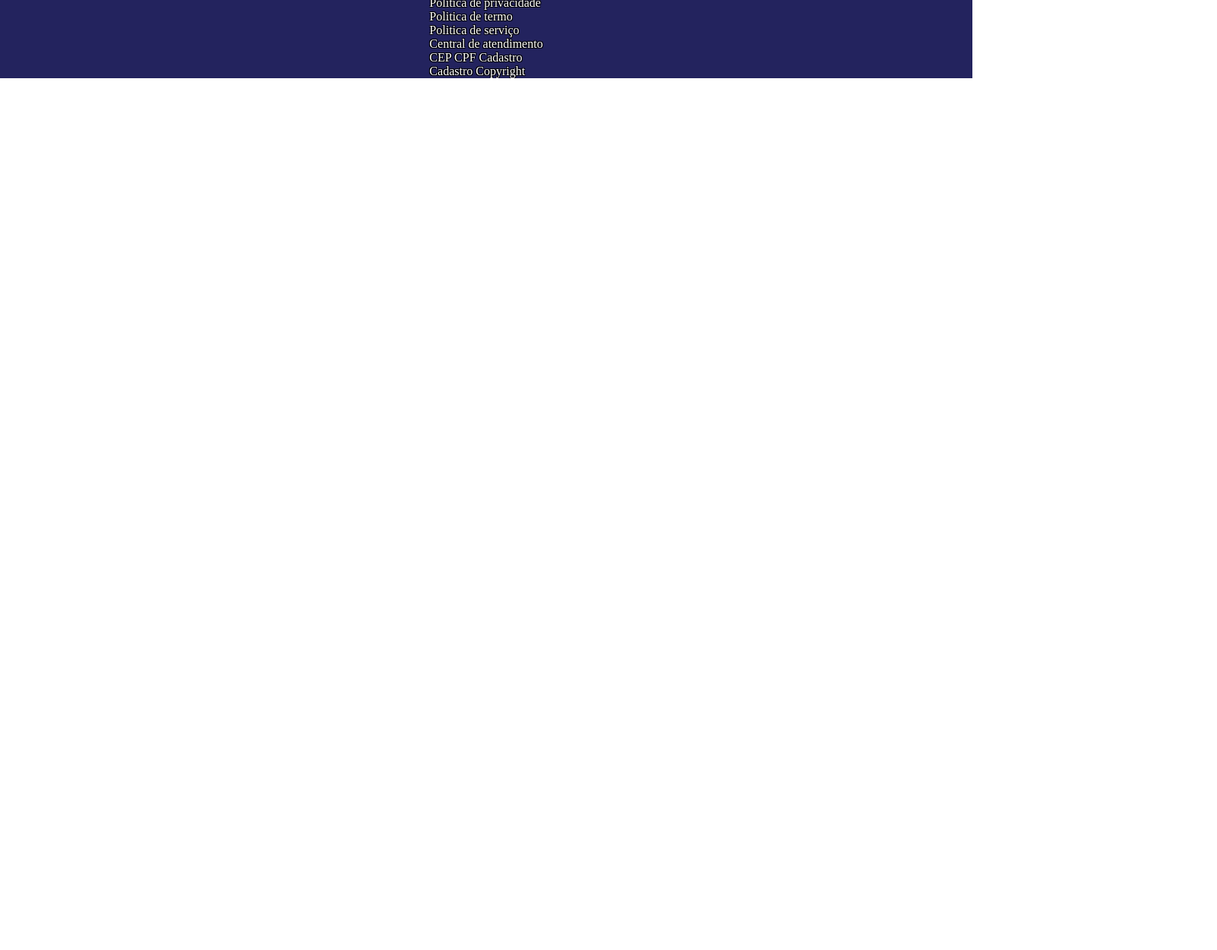
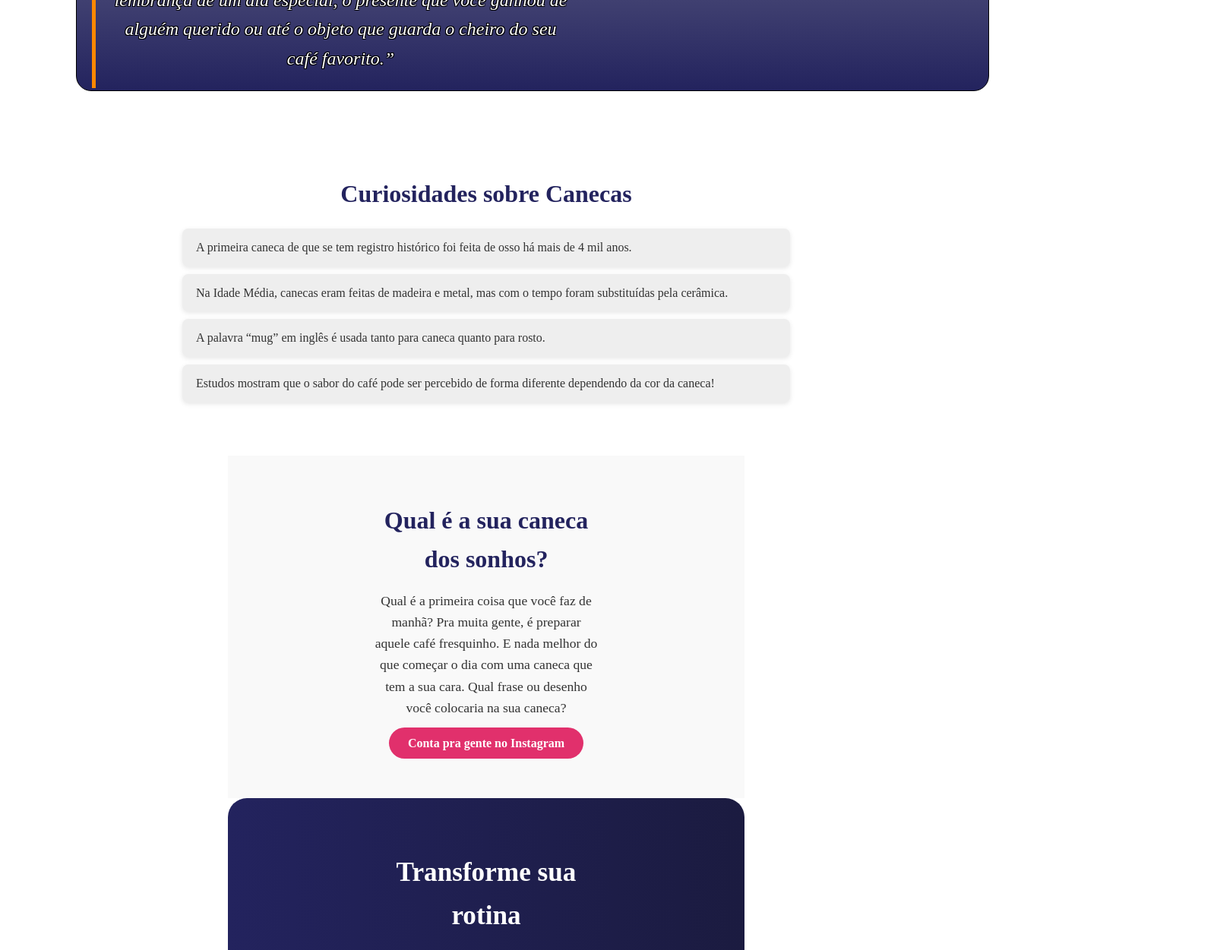
Before and after one commit to GuilherrSilva/Mavi_Canecas, a plain HTML site: page pag2.html in a window 1280 px wide. Shown: the part 756-2007 px from the top of the page at 76% size, 1602 px wide, since content can reach past the window. Before the commit the page ends 859 px from the top, so only its background shows below. Drawn offline with Linux system fonts and the light colour scheme.

Commit message:
tentativa de colocar conteúdo no site
tentar arrumar na sala

```diff
--- a/Pag2.css
+++ b/Pag2.css
@@ -106,12 +106,12 @@ footer {
 	.block {
 	  display: flex;
 	  justify-content: center;
-	  margin: 50px 400px 50px 400px;
+	  margin: 50px 100px 50px 100px;
 	  background-image: linear-gradient(to bottom, #C9C9C9, #23235e);
 	  border: 1px solid black;
 	  border-radius: 20px;
 	  width: 1200px;
-	  height: 350px;
+	  height: 680px;
 	  align-items: center;
 
   }
@@ -141,8 +141,15 @@ footer {
 	}
 
 	.font2 {
-		font-size: 20px;
+		font-size: 23px;
 		margin-top: 20px;
+		color: white;
+		text-shadow:
+    -1px -1px 0 black,
+     1px -1px 0 black,
+    -1px  1px 0 black,
+     1px  1px 0 black;
+	 padding: 20px;
 	}
 
 	.font3 {
@@ -152,3 +159,124 @@ footer {
 		border-bottom: 1px solid black;
 		margin-right: 480px;
 	}
+
+	.boxshadow {
+  text-shadow: 9px 13px 9px black;
+  font-size: 24px;
+  text-transform: uppercase;
+  letter-spacing: 3px;
+  font-family: Monotype Corsiva;
+  color: white
+}
+	/* Reset */
+
+main {
+  line-height: 1.6;
+  color: #333;
+}
+
+
+
+
+/* Bloco 2 – Inspiracional */
+.sobre-inspiracao {
+
+
+  text-align: center;
+  font-style: italic;
+}
+.sobre-inspiracao blockquote {
+  font-size: 1.5rem;
+  border-left: 5px solid #ff8800;
+  display: inline-block;
+  color: white;
+  text-shadow:
+    -1px -1px 0 black,
+     1px -1px 0 black,
+    -1px  1px 0 black,
+     1px  1px 0 black;
+	 padding: 20px;
+	 margin-top: 20px;
+}
+
+/* Bloco 3 – Curiosidades */
+.sobre-curiosidades {
+  background: white;
+  padding: 60px 15%;
+}
+.sobre-curiosidades h2 {
+  color: #23235e;
+  font-size: 2rem;
+  margin-bottom: 20px;
+  text-align: center;
+}
+.sobre-curiosidades ul {
+  list-style: none;
+  max-width: 800px;
+  margin: auto;
+}
+.sobre-curiosidades li {
+  background: #eee;
+  margin: 10px 0;
+  padding: 12px 18px;
+  border-radius: 8px;
+  box-shadow: 0 2px 6px rgba(0,0,0,0.1);
+  transition: 0.3s;
+}
+
+sobre-curiosidades li:hover {
+	opacity: 0.5;
+
+}
+
+
+
+/* Bloco 5 – Engajamento */
+.sobre-engajamento {
+  background: #f9f9f9;
+  padding: 60px 15%;
+  text-align: center;
+  margin: 0px 300px 0px 300px;
+}
+.sobre-engajamento h2 {
+  color: #23235e;
+  margin-bottom: 15px;
+  font-size: 2rem;
+}
+.sobre-engajamento p {
+  font-size: 1.1rem;
+  margin-bottom: 20px;
+}
+.btn-instagram {
+  background: #e1306c;
+  color: white;
+  padding: 12px 25px;
+  border-radius: 25px;
+  text-decoration: none;
+  font-weight: bold;
+  transition: 0.3s;
+}
+.btn-instagram:hover {
+  background: #c7295e;
+}
+
+/* Bloco 6 – Chamada Final */
+.sobre-final {
+  background: linear-gradient(to right, #23235e, #1b1b40);
+  color: white;
+  padding: 70px 15%;
+  text-align: center;
+  margin: 0px 300px 0px 300px;
+  border-radius: 25px;
+}
+.sobre-final h2 {
+  font-size: 2.2rem;
+  margin-bottom: 20px;
+}
+.sobre-final p {
+  font-size: 1.2rem;
+  margin-bottom: 20px;
+  max-width: 900px;
+  margin-left: auto;
+  margin-right: auto;
+}
--- a/pag2.html
+++ b/pag2.html
@@ -16,7 +16,7 @@
       <nav>
         <p class="boxshadow"> Mavi Canecas </p>
 
-        <img src="https://storage.googleapis.com/mk-tools/permanent/trace/b280370c-e700-4da9-8e8e-6dc25fa115e2_300w_autoh.png" width="55px" class="position">
+        <img src="Imagens/Maviii.png" width="55px" class="position">
          </img>
 
         <ul class="nav-list">
@@ -45,11 +45,59 @@
 	canecas, queria que o nome tivesse algo especial, algo que fosse mais que apenas uma marca. Foi
 	então que pensou na filha, Ana Clara. Em homenagem a ela, nasceu a "Mavi", uma empresa
 	que carrega não só qualidade, mas também afeto em cada produto.</p>
+
+	<hr>
+	 <!-- Bloco 2 – Texto Inspiracional -->
+  <section class="sobre-inspiracao">
+    <blockquote>
+      “Uma caneca nunca é só uma caneca. Ela pode ser a lembrança de um dia especial, o presente que você ganhou de alguém querido ou até o objeto que guarda o cheiro do seu café favorito.”
+    </blockquote>
+  </section>
 	 </div>
      <div>
 	 <img src="https://storage.googleapis.com/mk-tools/permanent/trace/b280370c-e700-4da9-8e8e-6dc25fa115e2_300w_autoh.png" src="caderno e lápis" width="370px" class="border">  </img>
 	 </div>
+	 </article>
+
+
+
+
+  <!-- Bloco 3 – Curiosidades -->
+  <section class="sobre-curiosidades">
+    <h2>Curiosidades sobre Canecas</h2>
+    <ul>
+      <li>A primeira caneca de que se tem registro histórico foi feita de osso há mais de 4 mil anos.</li>
+      <li>Na Idade Média, canecas eram feitas de madeira e metal, mas com o tempo foram substituídas pela cerâmica.</li>
+      <li>A palavra “mug” em inglês é usada tanto para caneca quanto para rosto.</li>
+      <li>Estudos mostram que o sabor do café pode ser percebido de forma diferente dependendo da cor da caneca!</li>
+    </ul>
+  </section>
+
+
+
+  <!-- Bloco 5 – Engajamento -->
+  <section class="sobre-engajamento">
+    <h2>Qual é a sua caneca dos sonhos?</h2>
+    <p>Qual é a primeira coisa que você faz de manhã? Pra muita gente, é preparar aquele café fresquinho. E nada melhor do que começar o dia com uma caneca que tem a sua cara. Qual frase ou desenho você colocaria na sua caneca?</p>
+    <a href="https://www.instagram.com/mavi_canecas22" target="_blank" class="btn-instagram">Conta pra gente no Instagram</a>
+  </section>
+
+  <!-- Bloco 6 – Chamada Final -->
+  <section class="sobre-final">
+    <h2>Transforme sua rotina</h2>
+    <p>Sua mesa merece mais cor, mais estilo e mais personalidade. Escolha agora sua caneca e deixe seus momentos ainda mais especiais.</p>
+    <p>Quer garantir a sua? É super simples! Basta entrar em contato com a gente pelo Instagram oficial. Você pode escolher entre os modelos disponíveis ou até mesmo criar algo totalmente único.</p>
+    <a href="https://www.instagram.com/mavi_canecas22" target="_blank" class="btn-instagram">Peça a sua agora!</a>
+  </section>
+
 	</main>
+
+
+
+
+
+
+
     <footer>
 
    <section class="bora">
```
Also changed, not shown: Imagens/Mavii.png (added), Imagens/Maviii.png (added).
